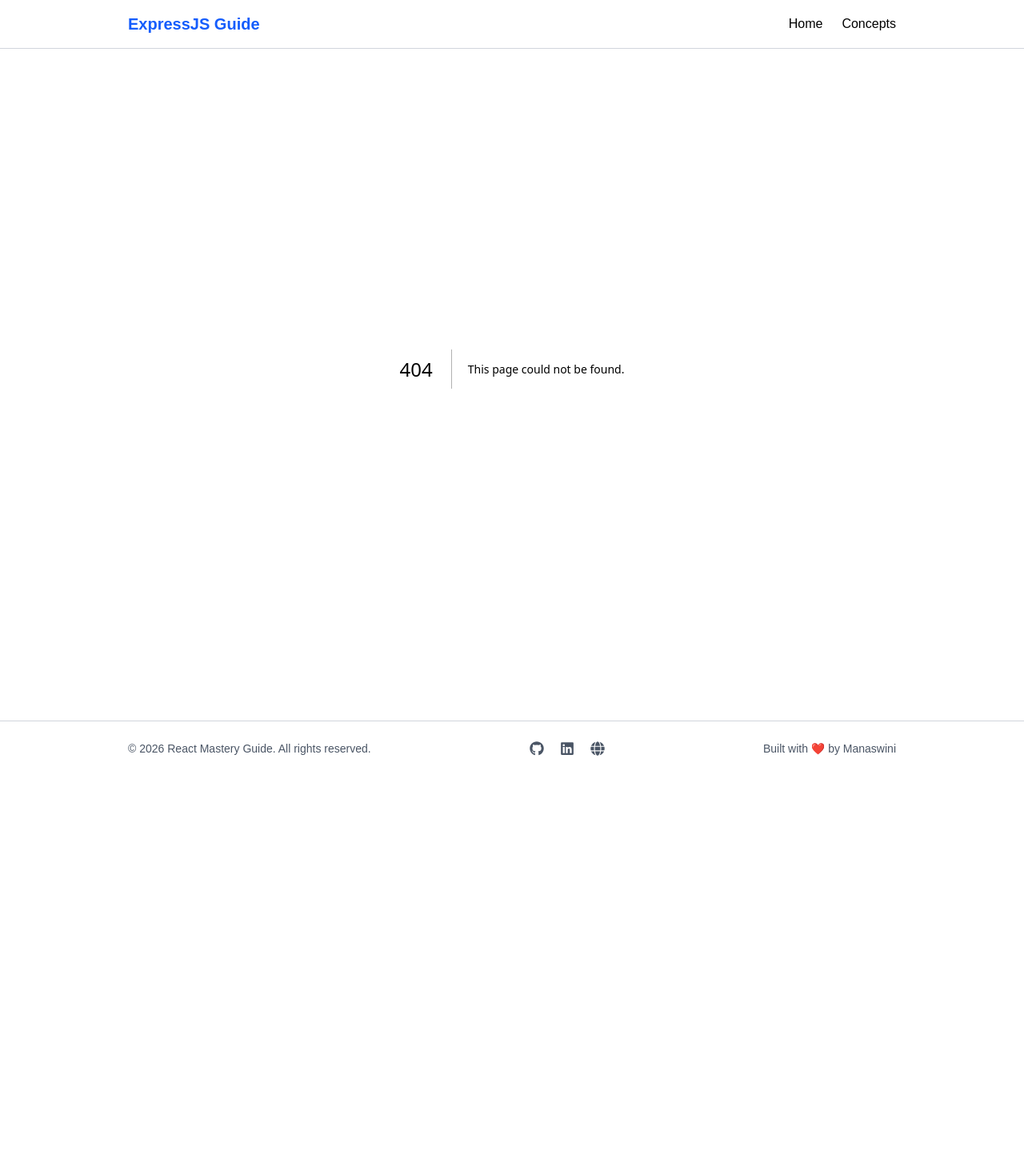
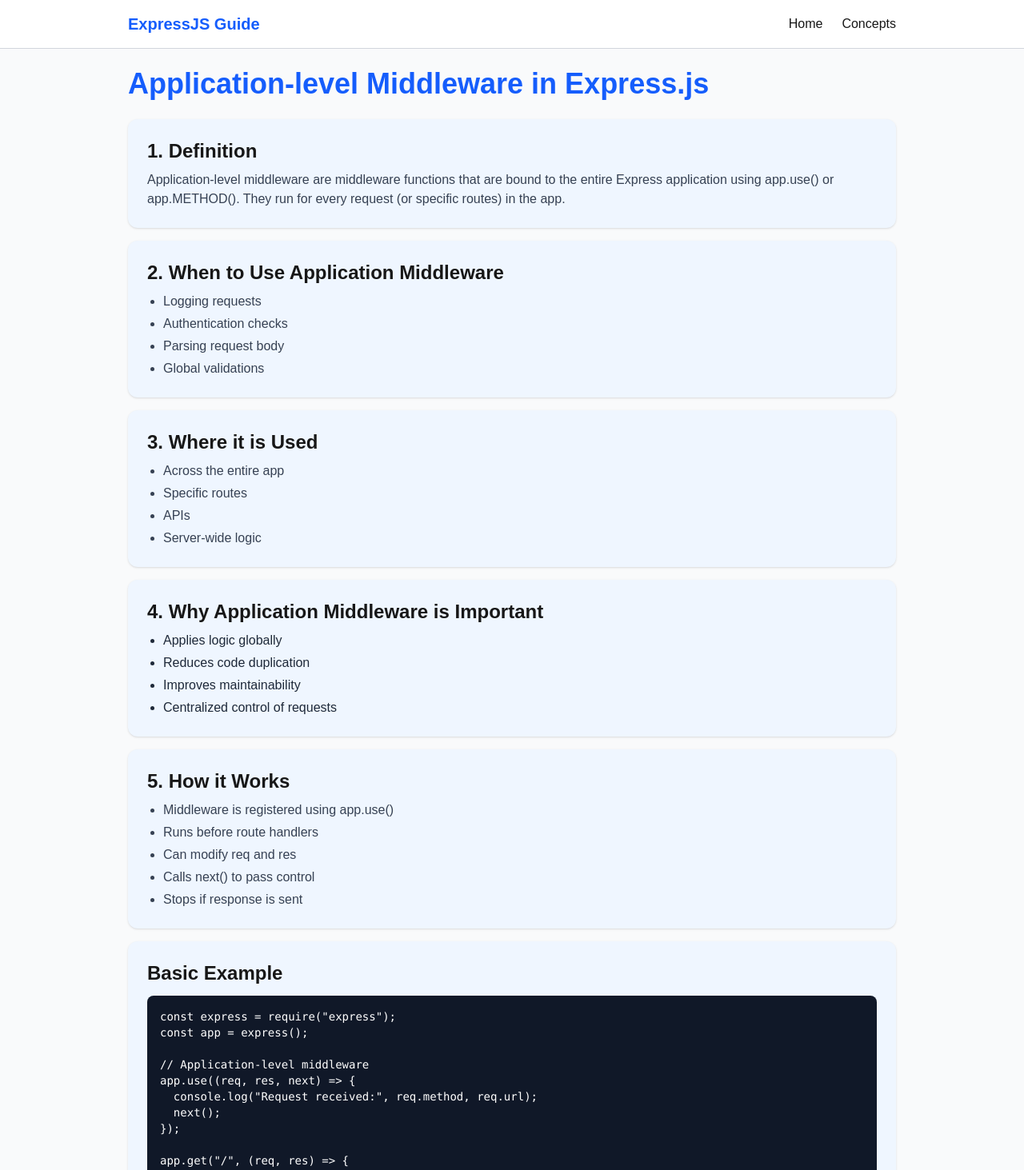
Before and after one commit to Monisasmal/ExpressJS-Concept, a Next.js app: page /concepts/ApplicationLevelMiddleware in a window 1280 px wide. Before the commit this address had no page. Shown: the top 1463 px of the page at 80% size. Before the commit the page ends 970 px from the top, so only its background shows below. Built offline with nearby package versions, Linux system fonts and the light colour scheme.

Commit message:
first commit

```diff
--- /dev/null
+++ b/src/app/concepts/ApplicationLevelMiddleware/page.tsx
@@ -0,0 +1,171 @@
+export default function ApplicationLevelMiddleware() {
+  return (
+    <div className="bg-gray-50 min-h-screen">
+
+      {/* Container */}
+      <div className="w-full max-w-5xl mx-auto px-4 sm:px-6 lg:px-8 py-6">
+
+        {/* Header */}
+        <h1 className="text-2xl sm:text-3xl md:text-4xl font-bold text-blue-600 mb-6">
+          Application-level Middleware in Express.js
+        </h1>
+
+        {/* Card Wrapper */}
+        <div className="space-y-4">
+
+          {/* Definition */}
+          <section className="bg-blue-50 shadow-sm rounded-xl p-4 sm:p-6">
+            <h2 className="text-lg sm:text-xl md:text-2xl font-semibold mb-2">
+              1. Definition
+            </h2>
+            <p className="text-sm sm:text-base text-gray-700">
+              Application-level middleware are middleware functions that are bound
+              to the entire Express application using app.use() or app.METHOD().
+              They run for every request (or specific routes) in the app.
+            </p>
+          </section>
+
+          {/* When */}
+          <section className="bg-blue-50 shadow-sm rounded-xl p-4 sm:p-6">
+            <h2 className="text-lg sm:text-xl md:text-2xl font-semibold mb-2">
+              2. When to Use Application Middleware
+            </h2>
+            <ul className="list-disc ml-5 text-sm sm:text-base text-gray-700 space-y-1">
+              <li>Logging requests</li>
+              <li>Authentication checks</li>
+              <li>Parsing request body</li>
+              <li>Global validations</li>
+            </ul>
+          </section>
+
+          {/* Where */}
+          <section className="bg-blue-50 shadow-sm rounded-xl p-4 sm:p-6">
+            <h2 className="text-lg sm:text-xl md:text-2xl font-semibold mb-2">
+              3. Where it is Used
+            </h2>
+            <ul className="list-disc ml-5 text-sm sm:text-base text-gray-700 space-y-1">
+              <li>Across the entire app</li>
+              <li>Specific routes</li>
+              <li>APIs</li>
+              <li>Server-wide logic</li>
+            </ul>
+          </section>
+
+          {/* Why */}
+          <section className="bg-blue-50 shadow-sm rounded-xl p-4 sm:p-6">
+            <h2 className="text-lg sm:text-xl md:text-2xl font-semibold mb-2">
+              4. Why Application Middleware is Important
+            </h2>
+            <ul className="list-disc ml-5 text-sm sm:text-base text-gray-800 space-y-1">
+              <li>Applies logic globally</li>
+              <li>Reduces code duplication</li>
+              <li>Improves maintainability</li>
+              <li>Centralized control of requests</li>
+            </ul>
+          </section>
+
+          {/* How */}
+          <section className="bg-blue-50 shadow-sm rounded-xl p-4 sm:p-6">
+            <h2 className="text-lg sm:text-xl md:text-2xl font-semibold mb-2">
+              5. How it Works
+            </h2>
+            <ul className="list-disc ml-5 text-sm sm:text-base text-gray-700 space-y-1">
+              <li>Middleware is registered using app.use()</li>
+              <li>Runs before route handlers</li>
+              <li>Can modify req and res</li>
+              <li>Calls next() to pass control</li>
+              <li>Stops if response is sent</li>
+            </ul>
+          </section>
+
+          {/* Code */}
+          <section className="bg-blue-50 shadow-sm rounded-xl p-4 sm:p-6">
+            <h2 className="text-lg sm:text-xl md:text-2xl font-semibold mb-3">
+              Basic Example
+            </h2>
+
+            <pre className="bg-gray-900 text-white p-3 sm:p-4 rounded-lg overflow-x-auto text-xs sm:text-sm">
+{`const express = require("express");
+const app = express();
+
+// Application-level middleware
+app.use((req, res, next) => {
+  console.log("Request received:", req.method, req.url);
+  next();
+});
+
+app.get("/", (req, res) => {
+  res.send("Home Page");
+});
+
+app.listen(3000);`}
+            </pre>
+          </section>
+
+          {/* Real Example */}
+          <section className="bg-blue-50 shadow-sm rounded-xl p-4 sm:p-6">
+            <h2 className="text-lg sm:text-xl md:text-2xl font-semibold mb-3">
+              Real Example
+            </h2>
+
+            <pre className="bg-gray-900 text-white p-3 sm:p-4 rounded-lg overflow-x-auto text-xs sm:text-sm">
+{`// Middleware for authentication
+app.use((req, res, next) => {
+  const isLoggedIn = true;
+
+  if (isLoggedIn) {
+    next();
+  } else {
+    res.status(401).send("Unauthorized");
+  }
+});
+
+// Route
+app.get("/dashboard", (req, res) => {
+  res.send("Welcome to Dashboard");
+});`}
+            </pre>
+          </section>
+
+          {/* Advantages */}
+          <section className="bg-blue-50 shadow-sm rounded-xl p-4 sm:p-6">
+            <h2 className="text-lg sm:text-xl md:text-2xl font-semibold mb-2">
+              7. Advantages
+            </h2>
+            <ul className="list-disc ml-5 text-sm sm:text-base text-gray-700 space-y-1">
+              <li>Reusable across app</li>
+              <li>Centralized logic</li>
+              <li>Improves code structure</li>
+              <li>Easy to manage</li>
+            </ul>
+          </section>
+
+          {/* Disadvantages */}
+          <section className="bg-blue-50 shadow-sm rounded-xl p-4 sm:p-6">
+            <h2 className="text-lg sm:text-xl md:text-2xl font-semibold mb-2">
+              8. Disadvantages
+            </h2>
+            <ul className="list-disc ml-5 text-sm sm:text-base text-gray-700 space-y-1">
+              <li>Wrong order can break logic</li>
+              <li>Can slow down requests if overloaded</li>
+            </ul>
+          </section>
+
+          {/* Interview */}
+          <section className="bg-blue-50 shadow-sm rounded-xl p-4 sm:p-6">
+            <h2 className="text-lg sm:text-xl md:text-2xl font-semibold mb-2">
+              Interview Points
+            </h2>
+            <ul className="list-disc ml-5 text-sm sm:text-base text-gray-900 space-y-1">
+              <li>Applied using app.use()</li>
+              <li>Runs for all requests (or specific path)</li>
+              <li>Uses next() to continue</li>
+              <li>Used for logging, auth, parsing</li>
+            </ul>
+          </section>
+
+        </div>
+      </div>
+    </div>
+  );
+}
--- a/src/app/concepts/page.tsx
+++ b/src/app/concepts/page.tsx
@@ -16,6 +16,7 @@ const concept = [
      {name: "Difference between res.send and res.json?", path:"/concepts/SendVsJson"},
      {name: "How to Send Status Codes in Express.js?", path:"/concepts/StatusCodes"},
      {name: "Types of middleware in Express?", path:"/concepts/TypesOfMiddleware"},
+     {name: "What is Application-level middleware.", path:"/concepts/ApplicationLevelMiddleware"},
 ];
 
 export default function Concepts(){
```
